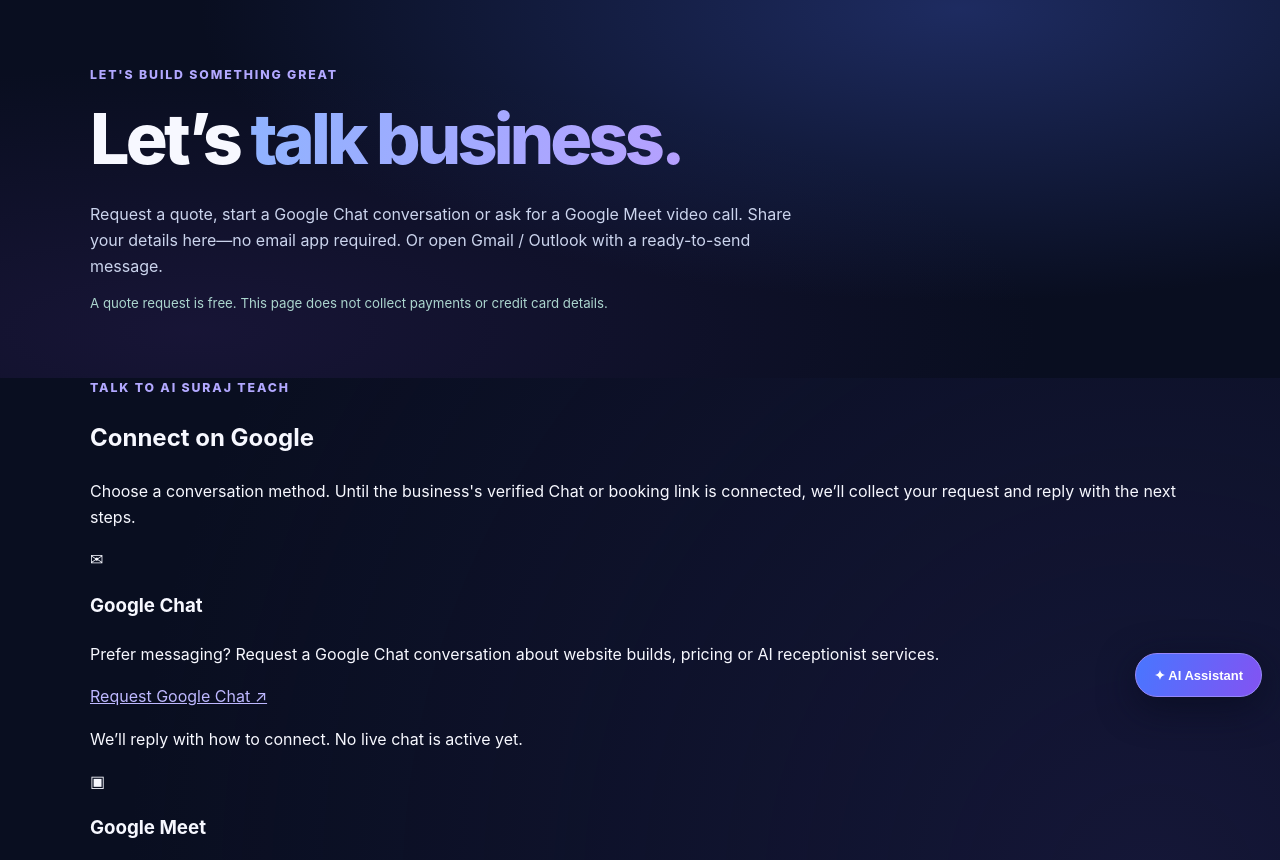
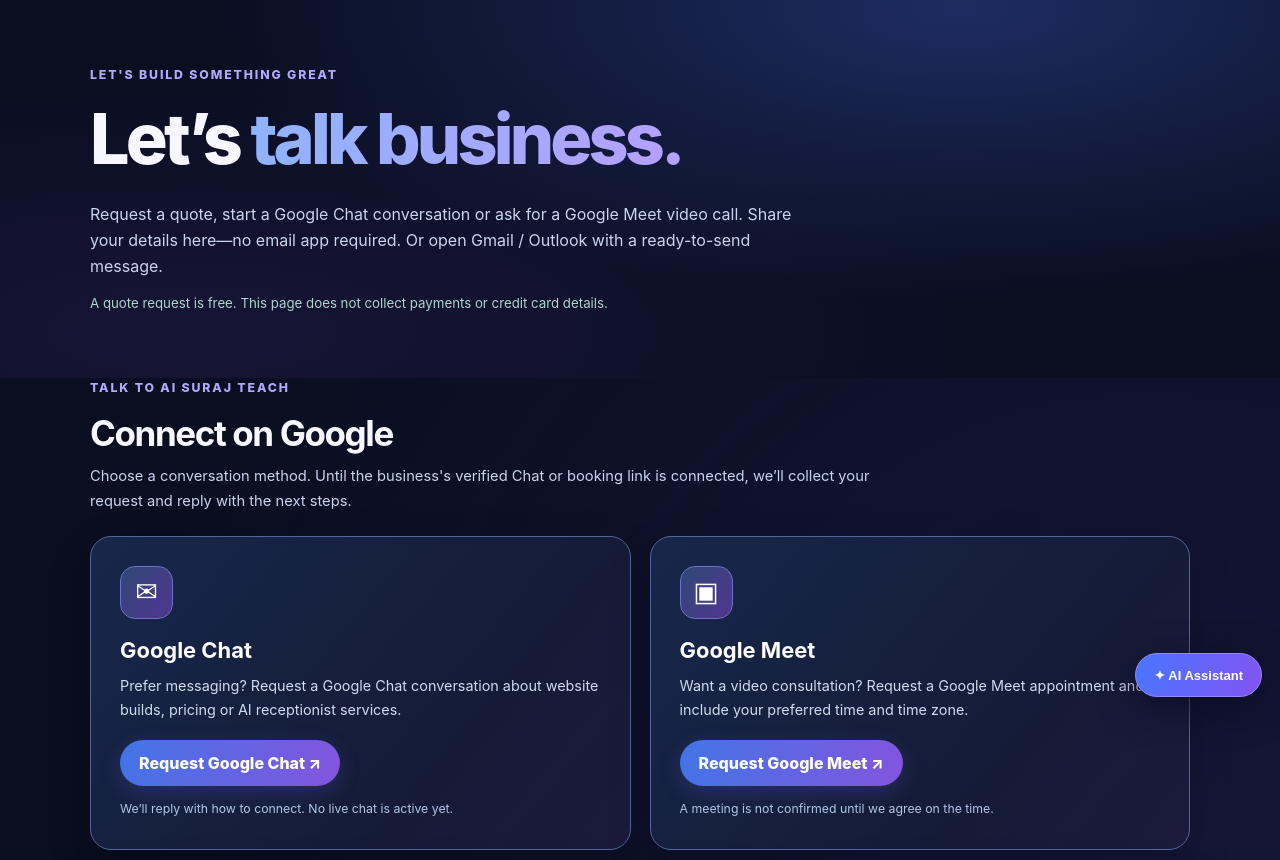
Before and after one commit to Suraj708900/xsuraj.ai, a plain HTML site: page contact/index.html in a window 1280 px wide. Shown: the part 85-945 px from the top of the page. Drawn offline with Linux system fonts and the light colour scheme.

Commit message:
Style accessible Google Chat and Meet contact and appointment request cards

```diff
--- a/contact/contact.css
+++ b/contact/contact.css
@@ -57,3 +57,20 @@
 .contact-info p{font-size:.83rem;color:#c5d1ea;margin:6px 0 0}
 @media(max-width:850px){.contact-grid{grid-template-columns:1fr}.contact-hero{padding:57px 0 40px}.contact-main{padding-bottom:60px}.contact-header{padding:12px 19px}}
 @media(max-width:560px){.contact-fields-two{grid-template-columns:1fr;gap:0}.contact-header nav{gap:10px}.contact-header nav a{font-size:.75rem}.contact-brand{font-size:.95rem}.contact-brand img{width:32px;height:36px}.contact-hero{padding:42px 0 29px}.contact-wrap{padding-inline:16px}.contact-card,.contact-aside{border-radius:16px}.contact-aside{padding:23px}}
+
+
+/* Google Chat & Meet: premium, actionable contact options */
+.google-contact-options{margin:0 0 29px}
+.google-contact-heading{margin:0 0 21px}
+.google-contact-heading h2{font-size:clamp(25px,3.5vw,35px);line-height:1.16;letter-spacing:-.04em;margin:0 0 10px}
+.google-contact-heading>p:not(.contact-kicker){max-width:800px;margin:0;color:#c8d3ee;font-size:.92rem;line-height:1.75}
+.google-contact-grid{display:grid;grid-template-columns:repeat(2,minmax(0,1fr));gap:19px}
+.google-contact-card{background:linear-gradient(130deg,#17274a,#151b37 68%,#1b1a3c);border:1px solid #52669a;border-radius:21px;padding:clamp(21px,3vw,29px);box-shadow:0 16px 44px #0003}
+.google-contact-symbol{display:grid;place-items:center;border:1px solid #6974c5;border-radius:15px;background:linear-gradient(130deg,#304878,#513591);color:#fff;width:53px;height:53px;font-size:27px;margin-bottom:17px}
+.google-contact-card h3{font-size:1.37rem;margin:0 0 9px;line-height:1.3;color:#fff}
+.google-contact-card>p{font-size:.9rem;line-height:1.7;color:#d0daf0;margin:0 0 17px}
+.google-contact-action{display:inline-flex;align-items:center;justify-content:center;min-height:46px;padding:10px 19px;border-radius:999px;background:linear-gradient(100deg,#4374e7,#8255dd);color:#fff;font-weight:800;text-decoration:none;box-shadow:0 6px 20px #5555bd4a}
+.google-contact-action:hover{filter:brightness(1.13);color:#fff}
+.google-contact-card .google-contact-status{margin:13px 0 0;font-size:.77rem;color:#b2c5e5}
+.google-contact-action:focus-visible{outline:3px solid #d0c2ff;outline-offset:4px}
+@media(max-width:650px){.google-contact-grid{grid-template-columns:1fr}.google-contact-card{border-radius:17px}.google-contact-heading{margin-bottom:15px}}
```
